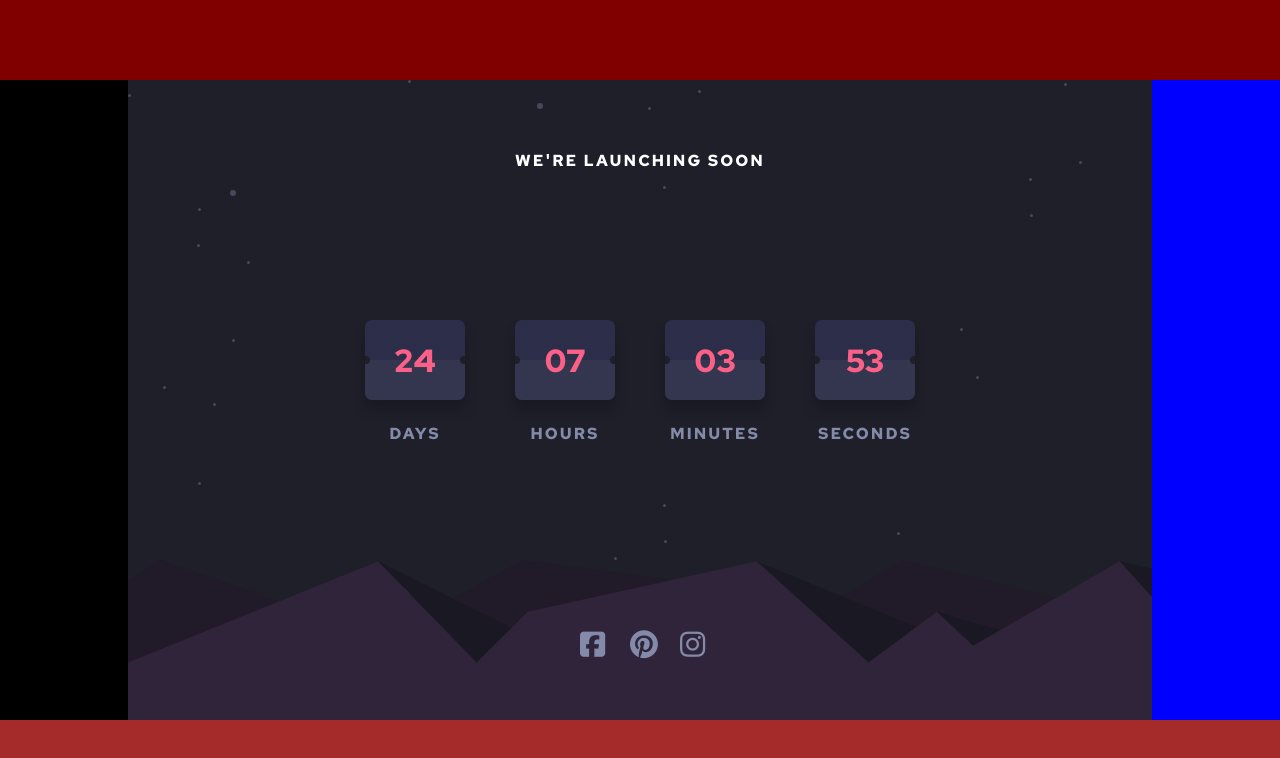
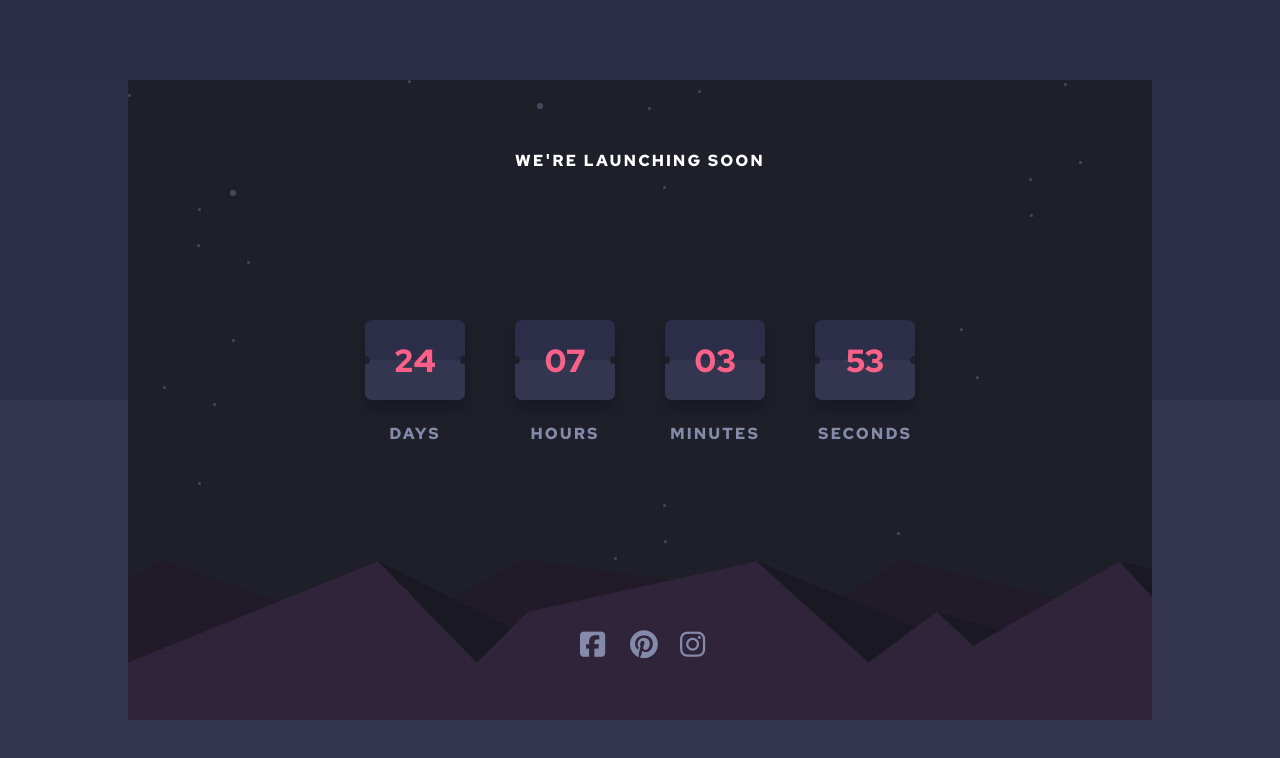
Before and after one commit to pxmihai/flip, a React (Create React App) app: page / in a window 1280 px wide. Shown: the top 758 px of the page. Built offline with nearby package versions, Linux system fonts and the light colour scheme; the HTML template or start-up script is replaced by a standard one.

Commit message:
- changed background

```diff
--- a/src/components/design/Footer.jsx
+++ b/src/components/design/Footer.jsx
@@ -2,7 +2,7 @@ import React from "react";
 import styled from 'styled-components'
 
 const StyledFooter = styled.div`
-  background-color: brown;
+  background: hsl(236, 21%, 26%);
   position: relative;
   width: 100vw;
   height: 10vh;
--- a/src/components/design/Header.jsx
+++ b/src/components/design/Header.jsx
@@ -2,7 +2,7 @@ import React from "react";
 import styled from 'styled-components'
 
 const StyledHeader = styled.div`
-  background-color: maroon;
+  background-color: hsl(236, 25%, 23%);
   position: relative;
   width: 100vw;
   height: 10vh;
--- a/src/components/design/LeftBar.jsx
+++ b/src/components/design/LeftBar.jsx
@@ -3,7 +3,7 @@ import styled from 'styled-components'
 
 const StyledLeftBar = styled.div`
   display: flex;
-  background-color: black;
+  background:  linear-gradient(hsl(236, 25%, 23%) 50%, hsl(236, 21%, 26%) 50%);
   position: relative;
   width: 10vw;
   height: 80vh;
--- a/src/components/design/RightBar.jsx
+++ b/src/components/design/RightBar.jsx
@@ -3,7 +3,7 @@ import styled from 'styled-components'
 
 const StyledRightBar = styled.div`
   display: flex;
-  background-color: blue;
+  background: linear-gradient(hsl(236, 25%, 23%) 50%, hsl(236, 21%, 26%) 50%);
   position: relative;
   width: 10vw;
   height: 80vh;
```
Also changed, not shown: 1 other file (tests, documents, lock files or other folders).
